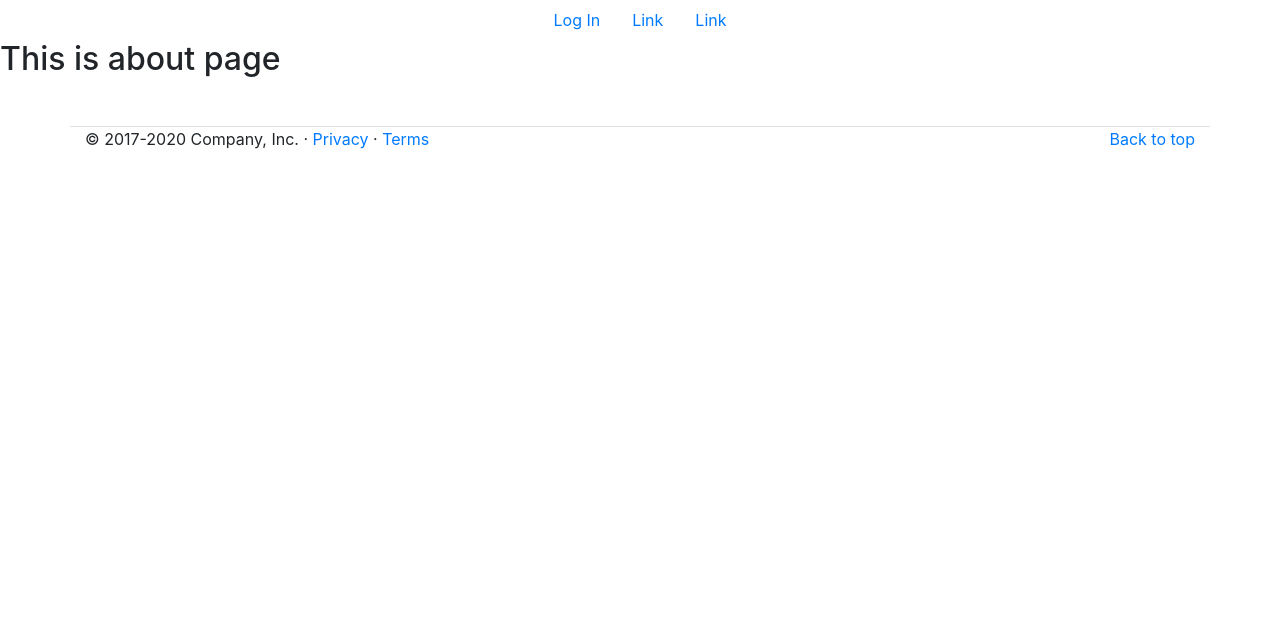
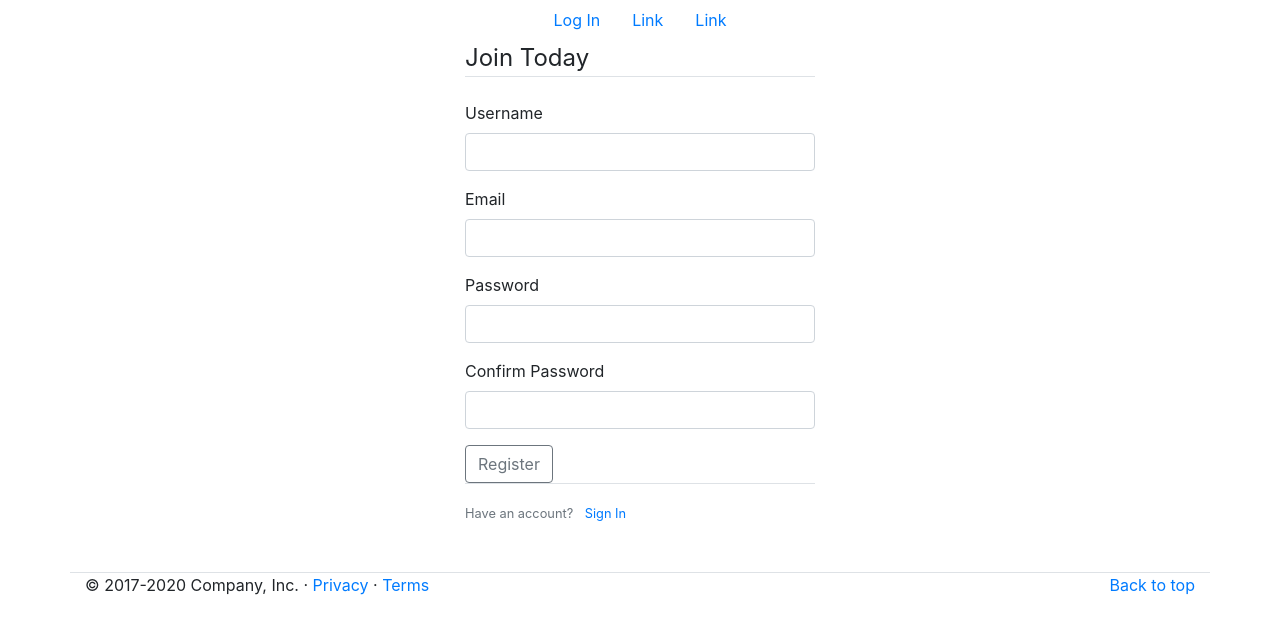
Before and after one commit to havy-nguyen/FLASK-Book-Search, a Flask app: page / in a window 1280 px wide. Shown: the top 634 px of the page. Run offline with Flask 2, Linux system fonts and the light colour scheme; some libraries are stand-ins or nearby versions.

Commit message:
models.py

```diff
--- a/application.py
+++ b/application.py
@@ -6,9 +6,13 @@ from flask_session import Session
 from sqlalchemy import create_engine
 from sqlalchemy.orm import scoped_session, sessionmaker
 from flask import render_template, url_for, flash, redirect, request, abort
+from forms import RegistrationForm
+from flask import render_template, url_for, flash, redirect, request, abort
+from flask_login import login_user, current_user, logout_user, login_required
 
 # goodread key: vfTYhqGEGd0ajlUm2JQ8A
 # goodread secret: CvaXaTGKgjtGT5SindIjfdlFYGT8kaqTZwfe5pNq7I
+# request = requests.get("https://www.goodreads.com/book/review_counts.json", params={"key": "vfTYhqGEGd0ajlUm2JQ8A", "isbns": "9781632168146"})
 
 app = Flask(__name__)
 
@@ -19,18 +23,17 @@ if not os.getenv("DATABASE_URL"):
 # Configure session to use filesystem
 app.config["SESSION_PERMANENT"] = False
 app.config["SESSION_TYPE"] = "filesystem"
+app.config['SECRET_KEY'] = "cff2150872a5e6d41b0c019021cc31fa38a2e86"
 Session(app)
-
 # Set up database
 engine = create_engine(os.getenv("DATABASE_URL"))
 db = scoped_session(sessionmaker(bind=engine))
 
-# request = requests.get("https://www.goodreads.com/book/review_counts.json", params={"key": "vfTYhqGEGd0ajlUm2JQ8A", "isbns": "9781632168146"})
 
-
-@app.route("/")
-def index():
-    return render_template("register.html", title="Register Page")
+@app.route("/", methods=['GET', 'POST'])
+def register():
+    form = RegistrationForm()
+    return render_template("register.html", title="Register Page", form=form)
 
 
 
--- a/forms.py
+++ b/forms.py
@@ -0,0 +1,13 @@
+from flask_wtf import FlaskForm
+from flask_wtf.file import FileField, FileAllowed
+from wtforms import StringField, PasswordField, SubmitField, BooleanField, TextAreaField
+from wtforms.validators import DataRequired, Length, Email, EqualTo, ValidationError
+
+
+class RegistrationForm(FlaskForm):
+  username = StringField("Username",
+                validators=[DataRequired(), Length(min=2, max=20)])
+  email = StringField("Email", validators=[DataRequired(), Email()])
+  password = PasswordField("Password", validators=[DataRequired()])
+  confirmPassword = PasswordField("Confirm Password", validators=[DataRequired(), EqualTo("password")])
+  submit = SubmitField("Register")
--- /dev/null
+++ b/models.py
@@ -0,0 +1,4 @@
+from application import db
+from datetime import datetime
+from email_validator import *
+from flask_login import UserMixin
--- a/templates/register.html
+++ b/templates/register.html
@@ -1,5 +1,49 @@
 {% extends "layout.html" %}
 
 {% block blogContent %}
-<h2>This is about page</h2>
+<div class="container">
+  <div class="row">
+    <div class="col align-self-start">
+    </div>
+    <div class="col align-self-center">
+          <form method="POST" action="">
+            {{ form.hidden_tag() }}
+            <legend class="border-bottom mb-4">Join Today</legend>
+            <div class="form-group">
+              {{ form.username.label(class="form-control-label") }}
+              {% if form.username.errors %}
+                  {{ form.username(class="form-control form-control-md is-invalid") }}
+                  <div class="invalid-feedback">
+                    {% for error in form.username.errors %}
+                        <span>{{ error }}</span>
+                    {% endfor %}
+                </div>
+              {% else %}
+                  {{ form.username(class="form-control form-control-md") }}
+              {% endif %}
+            </div>
+            <div class="form-group">
+              {{ form.email.label(class="form-control-label") }}
+              {{ form.email(class="form-control form-control-md") }}
+            </div>
+            <div class="form-group">
+              {{ form.password.label(class="form-control-label") }}
+              {{ form.password(class="form-control form-control-md") }}
+            </div>
+            <div class="form-group">
+              {{ form.confirmPassword.label(class="form-control-label") }}
+              {{ form.confirmPassword(class="form-control form-control-md") }}
+            </div>
+            {{ form.submit(class="btn btn-outline-secondary") }}
+            <div class="border-top pt-3">
+              <small class="text-muted">
+                  Have an account? <a class="ml-2" href="#">Sign In</a>
+              </small>
+          </div>
+          </form>
+    </div>
+    <div class="col align-self-end">
+    </div>
+  </div>
+</div>
 {% endblock blogContent %}
```
Also changed, not shown: 2 other files.
